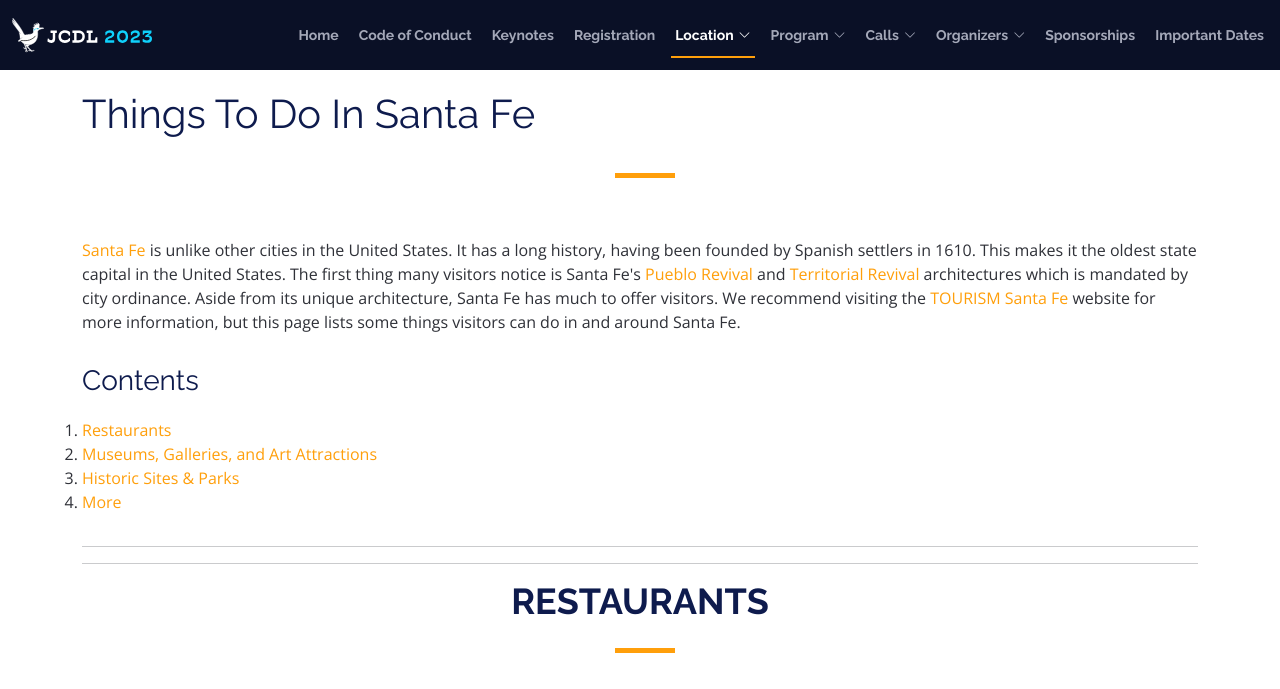
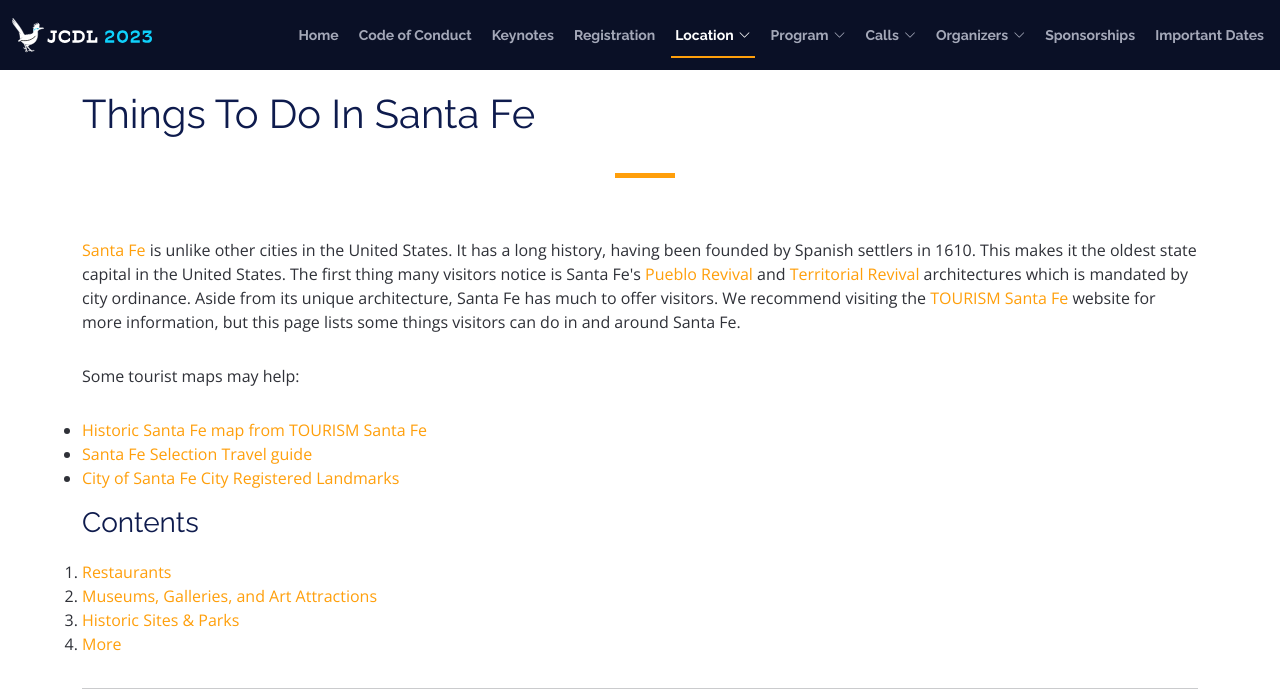
Before and after one commit to shawnmjones/JCDL2023-website-source, a Jekyll site: the page built from things-to-do-in-santa-fe.html, in a window 1280 px wide and 900 px high, cut to the strip 0-689 px from the top of the window. Built offline with Jekyll 4.4.1, drawn with Linux system fonts in a browser that asks for light colours.

Commit message:
updating page with maps links

```diff
--- a/things-to-do-in-santa-fe.html
+++ b/things-to-do-in-santa-fe.html
@@ -23,8 +23,17 @@ permalink: /location/things-to-do-in-santa-fe/
             <div class="row">
 
                 <div class="col-12">
-                <p><a href="https://www.santafe.org/">Santa Fe</a> is unlike other cities in the United States. It has a long history, having been founded by Spanish settlers in 1610. This makes it the oldest state capital in the United States. The first thing many visitors notice is Santa Fe's <a href="https://en.wikipedia.org/wiki/Pueblo_Revival_architecture">Pueblo Revival</a> and <a href="https://en.wikipedia.org/wiki/Territorial_Revival_architecture">Territorial Revival</a> architectures which is mandated by city ordinance. Aside from its unique architecture, Santa Fe has much to offer visitors. We recommend visiting the <a href="https://www.santafe.org/">TOURISM Santa Fe</a> website for more information, but this page lists some things visitors can do in and around Santa Fe.</p>
+                <p><a href="https://www.santafe.org/">Santa Fe</a> is unlike other cities in the United States. It has a long history, having been founded by Spanish settlers in 1610. This makes it the oldest state capital in the United States. The first thing many visitors notice is Santa Fe's <a href="https://en.wikipedia.org/wiki/Pueblo_Revival_architecture">Pueblo Revival</a> and <a href="https://en.wikipedia.org/wiki/Territorial_Revival_architecture">Territorial Revival</a> architectures which is mandated by city ordinance. Aside from its unique architecture, Santa Fe has much to offer visitors. We recommend visiting the <a href="https://www.santafe.org/">TOURISM Santa Fe</a> website for more information, but this page lists some things visitors can do in and around Santa Fe.
                 </div>
+
+                <p>Some tourist maps may help:</p>
+
+                <ul>
+                    <li><a href="https://assets.simpleviewinc.com/simpleview/image/upload/v1/clients/santafenm/S_Fe_43x30_Index_APR_11_2022_Compressed_2ba3e6f1-a2f0-44a6-863d-23f6703a69b8.pdf">Historic Santa Fe map from TOURISM Santa Fe</a></li>
+                    <li><a href="https://santafeselection.com/images/downtown.jpg">Santa Fe Selection Travel guide</a></li>
+                    <li><a href="https://santafenm.gov/document_center/document/218">City of Santa Fe City Registered Landmarks</a></li>
+                </ul>
+
 
             </div>
 
```
